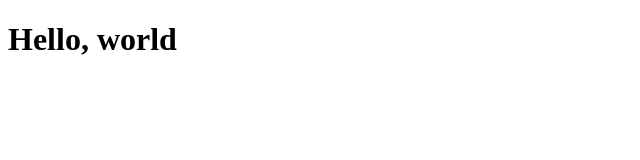
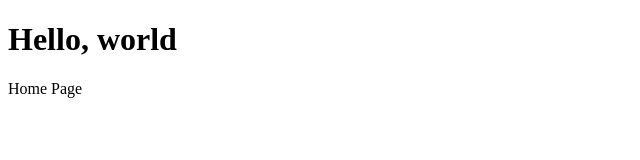
Before and after one commit to Pingdong01/git-test, a plain HTML site: page index.html in a window 1280 px wide. Shown: the full height of the page, 0-640 px from the left. Drawn offline with Linux system fonts and the light colour scheme.

Commit message:
add text

```diff
--- a/index.html
+++ b/index.html
@@ -7,5 +7,6 @@
 </head>
 <body>
     <h1>Hello, world</h1>
+    <p>Home Page</p>
 </body>
 </html>
```
